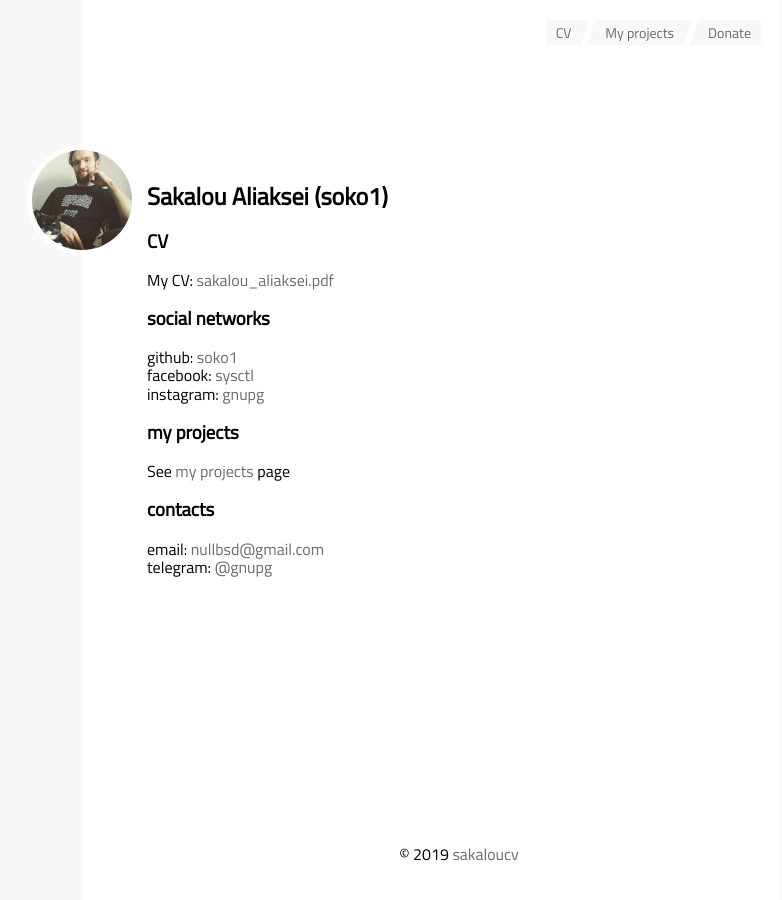
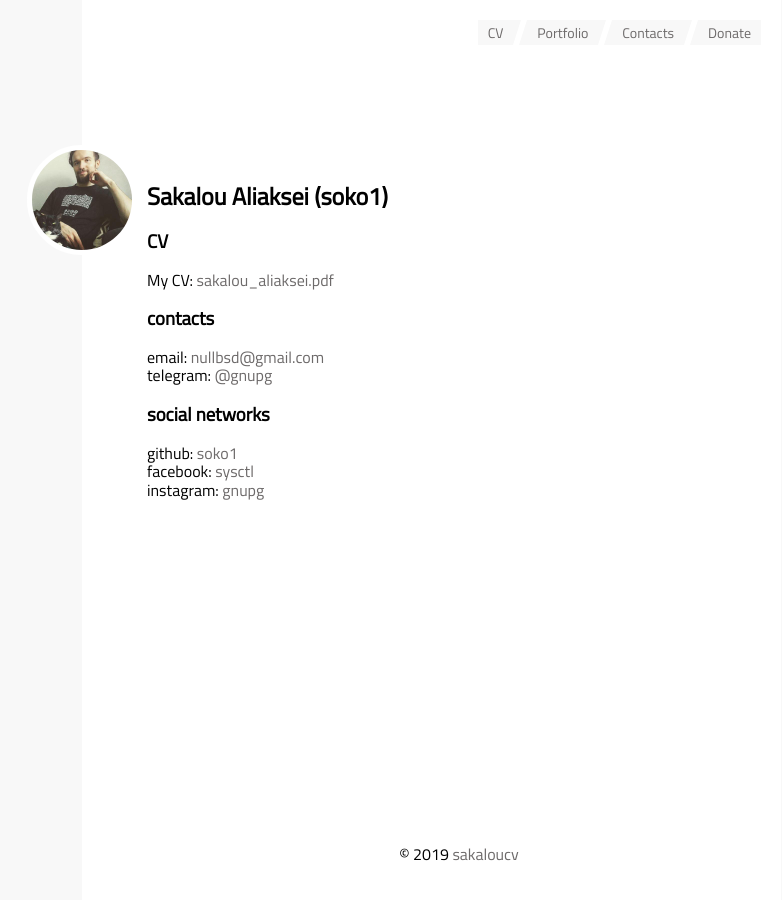
Before and after one commit to sakaloucv/sakaloucv.github.io, a Jekyll site: the page built from index.md, in a window 1280 px wide. Shown: the whole page, without its empty margins (366-1148 px from the left). Built offline with Jekyll 4.4.1, drawn with Linux system fonts in a browser that asks for light colours; our own code applies the rules of GitHub Pages for plain Markdown files.

Commit message:
new button

```diff
--- a/_includes/navigation.html
+++ b/_includes/navigation.html
@@ -1,7 +1,8 @@
 <nav class="navbar">
   <ul>
     <li class="navbar__item"><a href="{{ '/' | relative_url }}">CV</a></li>
-    <li class="navbar__item"><a href="{{ '/projects' | relative_url }}">My projects</a></li>
+    <li class="navbar__item"><a href="{{ '/projects' | relative_url }}">Portfolio</a></li>
+    <li class="navbar__item"><a href="/#contacts">Contacts</a></li>
     <li class="navbar__item"><a href="{{ '/donate' | relative_url }}">Donate</a></li>
   </ul>
 </nav>
--- a/index.md
+++ b/index.md
@@ -9,17 +9,14 @@ layout: page
 
 My CV: <a href="/sakalou_aliaksei.pdf">sakalou_aliaksei.pdf</a>
 
+### contacts
+<p id="contacts"></p>
+
+email: <a href="mailto:nullbsd@gmail.com">nullbsd@gmail.com</a><br>
+telegram: <a href="https://t.me/gnupg">@gnupg</a>
+
 ### social networks
 
 github: [soko1](https://github.com/soko1)<br>
 facebook: [sysctl](https://facebook.com/sysctl)<br>
 instagram: [gnupg](https://instagram.com/gnupg)<br>
-
-### my projects
-
-See <a href="/projects">my projects</a> page
-
-### contacts
-
-email: <a href="mailto:nullbsd@gmail.com">nullbsd@gmail.com</a><br>
-telegram: <a href="https://t.me/gnupg">@gnupg</a>
```
